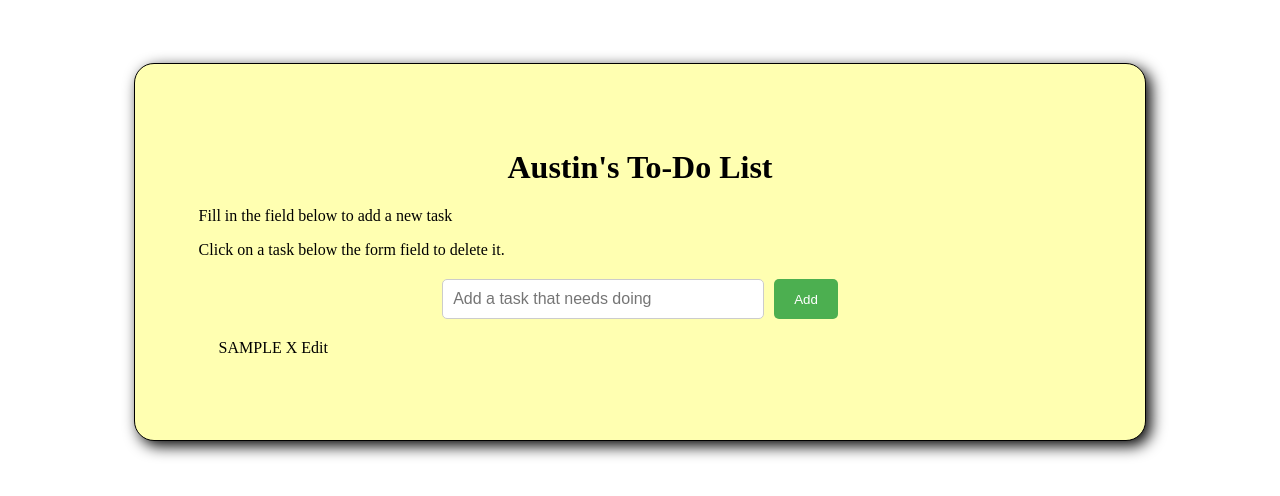
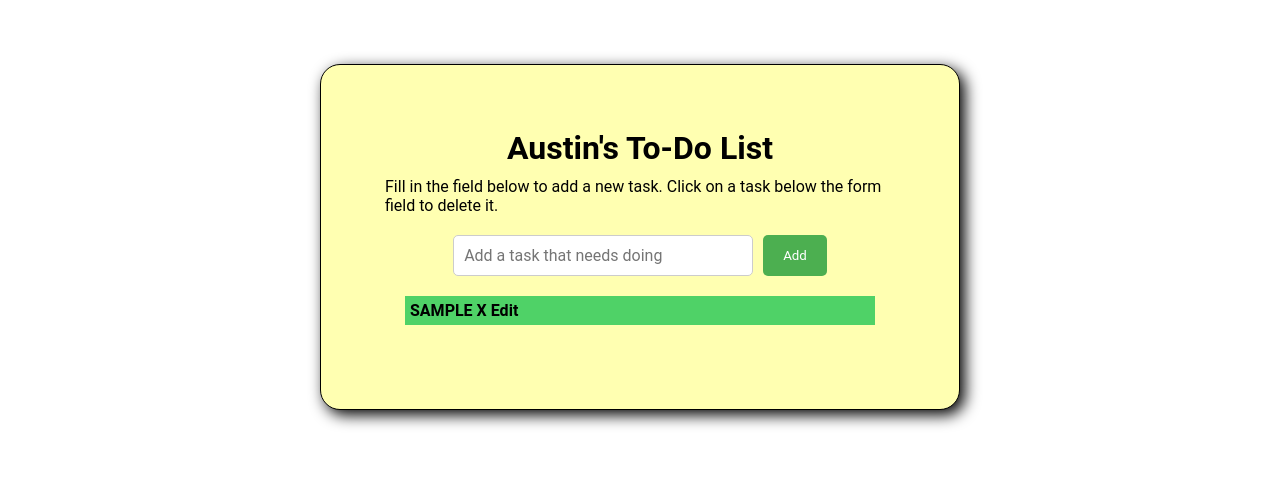
Before and after one commit to Gilmoursa/todolist, a plain HTML site: page index.html in a window 1280 px wide. Both pictures are taken after typing "Sample" into the empty fields and a click on the button "Add". Drawn offline with Linux system fonts and the light colour scheme.

Commit message:
small CSS improvements

```diff
--- a/index.html
+++ b/index.html
@@ -10,8 +10,7 @@
   <body>
     <div class="container">
     <h1>Austin's To-Do List</h1>
-    <p>Fill in the field below to add a new task</p>
-    <p>Click on a task below the form field to delete it.</p>
+    <p>Fill in the field below to add a new task. Click on a task below the form field to delete it.</p>
     <form>
       <input type="text" id="taskInput" placeholder="Add a task that needs doing">
       <button type="button" id="addButton">Add</button>
--- a/style.css
+++ b/style.css
@@ -1,8 +1,13 @@
 /*  some basic CSS to style the do list */
 /* container styling*/
-
+* {
+    box-sizing: border-box;
+    margin: 0;
+    padding: 0;
+    font-family: 'Roboto', sans-serif;
+}
 .container {
-    width: 80%;
+    width: 50%;
     margin: 5% auto;
     background: rgb(255, 255, 177);
     padding: 5%;
@@ -14,6 +19,7 @@
 /* Form basics */
 h1 {
     text-align: center;
+    padding-bottom: 10px;
   }
 
   form {
@@ -55,6 +61,9 @@ h1 {
   li {
     font-size: 16px;
     margin-bottom: 10px;
+    font-weight: bold;
+    background-color: #4fd267;
+    padding: 5px;
   }
 
   li span {
@@ -62,7 +71,8 @@ h1 {
   }
 
   li span:hover {
-    text-decoration: line-through;
+    color: red;
+    font-weight: bold;
   }
 
   /* todo: style the tasks, edit button, and 'X' */
```
